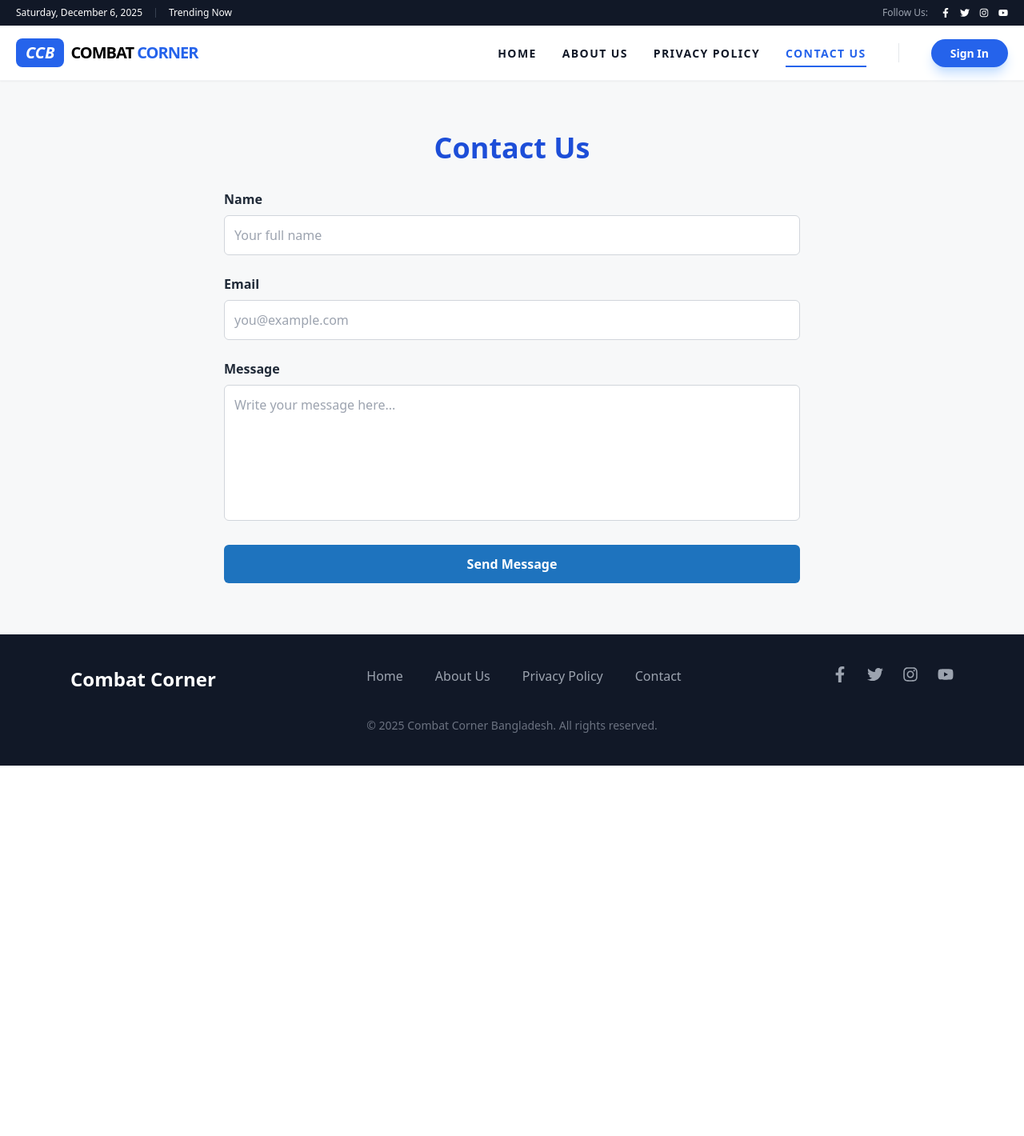
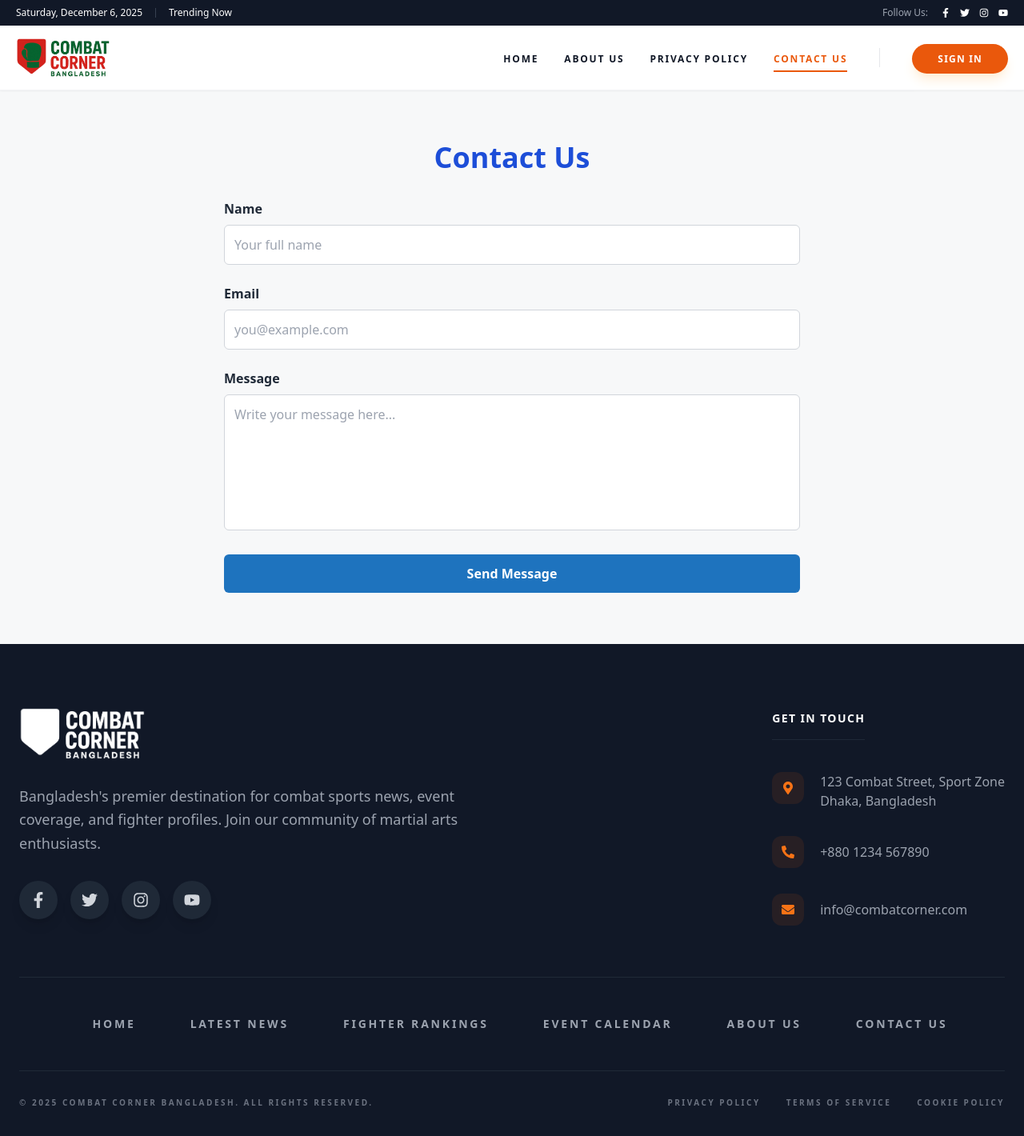
Before and after one commit to AK-Tanha/Full-Stack-Blog-Site, a React (Vite) app in the folder frontend/: page /contact-us in a window 1280 px wide. Shown: the top 1420 px of the page at 80% size. Before the commit the page ends 957 px from the top, so only its background shows below. Built offline with nearby package versions, Linux system fonts and the light colour scheme; what editorjs-html would draw is missing.

Commit message:
feat: redesign Single Blog page layout and update Footer with contact information

```diff
--- a/frontend/src/Component/Footer.jsx
+++ b/frontend/src/Component/Footer.jsx
@@ -1,46 +1,80 @@
 import React from 'react';
 import { Link } from 'react-router-dom';
-import { FaFacebookF, FaTwitter, FaInstagram, FaYoutube } from 'react-icons/fa';
+import { FaFacebookF, FaTwitter, FaInstagram, FaYoutube, FaEnvelope, FaPhoneAlt, FaMapMarkerAlt } from 'react-icons/fa';
 
 const Footer = () => {
   return (
-    <footer className="bg-gray-900 text-gray-300 py-10">
-      <div className="container mx-auto px-6 max-w-6xl">
-        <div className="flex flex-col md:flex-row justify-between items-center md:items-start gap-8 md:gap-0">
+    <footer className="bg-gray-900 text-gray-300 pt-20 pb-10">
+      <div className="container mx-auto px-6 max-w-7xl">
+        <div className="grid grid-cols-1 lg:grid-cols-2 gap-20 mb-16">
 
-          {/* Logo / Brand */}
-          <div className="text-white text-2xl font-bold">
-            <Link to="/">Combat Corner</Link>
+          {/* Brand Column */}
+          <div className="space-y-8">
+            <Link to="/">
+              <img src="/Logo.png" alt="Combat Corner Logo" className="h-16 w-auto brightness-0 invert" />
+            </Link>
+            <p className="text-gray-400 text-lg leading-relaxed max-w-xl">
+              Bangladesh's premier destination for combat sports news, event coverage, and fighter profiles. Join our community of martial arts enthusiasts.
+            </p>
+            <div className="flex gap-4">
+              {[FaFacebookF, FaTwitter, FaInstagram, FaYoutube].map((Icon, i) => (
+                <a key={i} href="#" className="w-12 h-12 rounded-full bg-gray-800 flex items-center justify-center hover:bg-orange-600 hover:text-white transition-all duration-300 shadow-lg">
+                  <Icon size={20} />
+                </a>
+              ))}
+            </div>
           </div>
 
-          {/* Navigation */}
-          <nav className="flex flex-wrap justify-center gap-6 md:gap-10 text-gray-400">
-            <Link to="/" className="hover:text-white transition">Home</Link>
-            <Link to="/about-us" className="hover:text-white transition">About Us</Link>
-            <Link to="/privacy-policy" className="hover:text-white transition">Privacy Policy</Link>
-            <Link to="/contact-us" className="hover:text-white transition">Contact</Link>
-          </nav>
-
-          {/* Social Icons */}
-          <div className="flex gap-6 text-gray-400">
-            <a href="https://facebook.com" target="_blank" rel="noopener noreferrer" aria-label="Facebook" className="hover:text-white transition">
-              <FaFacebookF size={20} />
-            </a>
-            <a href="https://twitter.com" target="_blank" rel="noopener noreferrer" aria-label="Twitter" className="hover:text-white transition">
-              <FaTwitter size={20} />
-            </a>
-            <a href="https://instagram.com" target="_blank" rel="noopener noreferrer" aria-label="Instagram" className="hover:text-white transition">
-              <FaInstagram size={20} />
-            </a>
-            <a href="https://youtube.com" target="_blank" rel="noopener noreferrer" aria-label="YouTube" className="hover:text-white transition">
-              <FaYoutube size={20} />
-            </a>
+          {/* Contact Info */}
+          <div className="lg:justify-self-end">
+            <h4 className="text-white font-black uppercase tracking-widest text-sm mb-10 border-b border-gray-800 pb-4 inline-block">Get In Touch</h4>
+            <ul className="space-y-8">
+              <li className="flex items-start gap-5">
+                <div className="w-10 h-10 rounded-xl bg-orange-600/10 flex items-center justify-center flex-shrink-0">
+                  <FaMapMarkerAlt className="text-orange-500" />
+                </div>
+                <p className="text-md text-gray-400 font-medium">123 Combat Street, Sport Zone<br />Dhaka, Bangladesh</p>
+              </li>
+              <li className="flex items-center gap-5">
+                <div className="w-10 h-10 rounded-xl bg-orange-600/10 flex items-center justify-center flex-shrink-0">
+                  <FaPhoneAlt className="text-orange-500" />
+                </div>
+                <p className="text-md text-gray-400 font-medium">+880 1234 567890</p>
+              </li>
+              <li className="flex items-center gap-5">
+                <div className="w-10 h-10 rounded-xl bg-orange-600/10 flex items-center justify-center flex-shrink-0">
+                  <FaEnvelope className="text-orange-500" />
+                </div>
+                <p className="text-md text-gray-400 font-medium">info@combatcorner.com</p>
+              </li>
+            </ul>
           </div>
         </div>
 
-        {/* Copyright */}
-        <div className="mt-8 text-center text-gray-500 text-sm">
-          &copy; {new Date().getFullYear()} Combat Corner Bangladesh. All rights reserved.
+        {/* Quick Links - Single Horizontal Line */}
+        <div className="border-t border-gray-800 py-12">
+          <ul className="flex flex-wrap justify-center gap-x-12 gap-y-6">
+            {['Home', 'Latest News', 'Fighter Rankings', 'Event Calendar', 'About Us', 'Contact Us'].map((link) => (
+              <li key={link}>
+                <Link to="/" className="text-gray-400 hover:text-orange-500 transition-all duration-300 text-sm font-black uppercase tracking-[0.2em] group flex items-center gap-3">
+                  <span className="w-2 h-2 rounded-full bg-orange-600 scale-0 group-hover:scale-100 transition-transform"></span>
+                  {link}
+                </Link>
+              </li>
+            ))}
+          </ul>
+        </div>
+
+        {/* Bottom Bar */}
+        <div className="pt-8 border-t border-gray-800 flex flex-col md:flex-row justify-between items-center gap-6 text-center md:text-left">
+          <p className="text-gray-500 text-[10px] font-black uppercase tracking-[0.25em]">
+            &copy; {new Date().getFullYear()} Combat Corner Bangladesh. All rights reserved.
+          </p>
+          <div className="flex flex-wrap justify-center gap-8 text-[10px] font-black uppercase tracking-[0.25em] text-gray-500">
+            <Link to="/" className="hover:text-white transition-colors">Privacy Policy</Link>
+            <Link to="/" className="hover:text-white transition-colors">Terms of Service</Link>
+            <Link to="/" className="hover:text-white transition-colors">Cookie Policy</Link>
+          </div>
         </div>
       </div>
     </footer>
--- a/frontend/src/Component/Navbar.jsx
+++ b/frontend/src/Component/Navbar.jsx
@@ -61,13 +61,8 @@ const Navbar = () => {
 
       <nav className='container mx-auto flex justify-between items-center px-5 py-4'>
         {/* Logo */}
-        <Link to="/" className='flex items-center gap-2 group'>
-          <div className='bg-blue-600 text-white px-3 py-1 rounded-lg font-black text-xl italic group-hover:bg-blue-700 transition-colors'>
-            CCB
-          </div>
-          <span className='text-xl font-black tracking-tighter uppercase hidden sm:block'>
-            Combat <span className='text-blue-600'>Corner</span>
-          </span>
+        <Link to="/" className='flex items-center group'>
+          <img src="/Logo.png" alt="Combat Corner Logo" className='h-12 w-auto object-contain' />
         </Link>
 
         {/* Desktop Menu */}
@@ -77,8 +72,8 @@ const Navbar = () => {
               <NavLink
                 to={list.path}
                 className={({ isActive }) =>
-                  `text-sm font-bold uppercase tracking-widest transition-all duration-300 relative py-2 after:content-[''] after:absolute after:bottom-0 after:left-0 after:w-0 after:h-0.5 after:bg-blue-600 after:transition-all hover:after:w-full ${
-                    isActive ? "text-blue-600 after:w-full" : "text-gray-900 hover:text-blue-600"
+                  `text-xs font-black uppercase tracking-[0.15em] transition-all duration-300 relative py-2 after:content-[''] after:absolute after:bottom-0 after:left-0 after:w-0 after:h-0.5 after:bg-orange-600 after:transition-all hover:after:w-full ${
+                    isActive ? "text-orange-600 after:w-full" : "text-gray-900 hover:text-orange-600"
                   }`
                 }>
                 {list.name}
@@ -91,7 +86,7 @@ const Navbar = () => {
           {user ? (
             <li className='flex items-center gap-4'>
               <Link to={user.role === 'admin' ? "/dashboard" : "/profile"} className='flex items-center gap-2 group'>
-                <img src={avatarImg} alt="avatar" className='w-9 h-9 rounded-full border-2 border-transparent group-hover:border-blue-600 transition-all' />
+                <img src={avatarImg} alt="avatar" className='w-9 h-9 rounded-full border-2 border-transparent group-hover:border-orange-600 transition-all' />
                 <span className='text-sm font-bold text-gray-900'>{user.username}</span>
               </Link>
               <button
@@ -104,7 +99,7 @@ const Navbar = () => {
             <li>
               <NavLink
                 to="/log-in"
-                className='bg-blue-600 text-white px-6 py-2 rounded-full text-sm font-bold hover:bg-blue-700 transition-all shadow-lg shadow-blue-200'>
+                className='bg-orange-600 text-white px-8 py-2.5 rounded-full text-xs font-black uppercase tracking-widest hover:bg-orange-700 transition-all shadow-lg shadow-orange-100 hover:shadow-orange-200'>
                 Sign In
               </NavLink>
             </li>
@@ -125,22 +120,20 @@ const Navbar = () => {
       <div className={`lg:hidden fixed inset-0 z-[60] transition-all duration-500 ${isMenuOpen ? 'visible opacity-100' : 'invisible opacity-0'}`}>
         <div className='absolute inset-0 bg-black/60 backdrop-blur-sm' onClick={() => setIsMenuOpen(false)} />
         <div className={`absolute right-0 top-0 h-full w-4/5 max-w-sm bg-white shadow-2xl transition-transform duration-500 ease-out transform ${isMenuOpen ? 'translate-x-0' : 'translate-x-full'}`}>
-          <div className='p-6 flex flex-col h-full'>
-            <div className='flex items-center justify-between mb-10'>
-              <span className='text-xl font-black uppercase tracking-tighter'>
-                Combat <span className='text-blue-600'>Corner</span>
-              </span>
-              <button onClick={() => setIsMenuOpen(false)} className='p-2 bg-gray-100 rounded-full'><IoCloseSharp /></button>
+          <div className='p-8 flex flex-col h-full'>
+            <div className='flex items-center justify-between mb-12'>
+              <img src="/Logo.png" alt="Combat Corner Logo" className='h-10 w-auto object-contain' />
+              <button onClick={() => setIsMenuOpen(false)} className='p-2 bg-gray-100 rounded-full hover:bg-gray-200 transition-colors'><IoCloseSharp /></button>
             </div>
 
-            <ul className='flex flex-col gap-6 mb-auto'>
+            <ul className='flex flex-col gap-8 mb-auto'>
               {navLists.map((list, index) => (
                 <li key={index}>
                   <NavLink
                     to={list.path}
                     onClick={() => setIsMenuOpen(false)}
                     className={({ isActive }) =>
-                      `text-lg font-bold uppercase tracking-widest ${isActive ? "text-blue-600" : "text-gray-900"}`
+                      `text-lg font-black uppercase tracking-widest ${isActive ? "text-orange-600" : "text-gray-900"}`
                     }>
                     {list.name}
                   </NavLink>
@@ -150,23 +143,23 @@ const Navbar = () => {
 
             <div className='mt-10 pt-10 border-t border-gray-100'>
               {user ? (
-                <div className='flex flex-col gap-4'>
-                  <div className='flex items-center gap-3'>
-                    <img src={avatarImg} alt="avatar" className='w-12 h-12 rounded-full border-2 border-blue-600' />
+                <div className='flex flex-col gap-6'>
+                  <div className='flex items-center gap-4'>
+                    <img src={avatarImg} alt="avatar" className='w-14 h-14 rounded-full border-2 border-orange-600 shadow-md' />
                     <div>
-                      <p className='font-bold text-gray-900'>{user.username}</p>
-                      <p className='text-xs text-gray-500 capitalize'>{user.role}</p>
+                      <p className='font-black text-gray-900 uppercase tracking-tight'>{user.username}</p>
+                      <p className='text-xs text-orange-600 font-bold uppercase tracking-widest'>{user.role}</p>
                     </div>
                   </div>
-                  <Link to={user.role === 'admin' ? "/dashboard" : "/profile"} className='w-full py-3 bg-gray-900 text-white rounded-xl font-bold text-center' onClick={() => setIsMenuOpen(false)}>
+                  <Link to={user.role === 'admin' ? "/dashboard" : "/profile"} className='w-full py-4 bg-gray-900 text-white rounded-2xl font-black uppercase tracking-widest text-sm text-center shadow-lg' onClick={() => setIsMenuOpen(false)}>
                     Go to Dashboard
                   </Link>
-                  <button onClick={hanDelLogout} className='w-full py-3 border border-red-200 text-red-600 rounded-xl font-bold'>
+                  <button onClick={hanDelLogout} className='w-full py-4 border-2 border-red-50 text-red-600 rounded-2xl font-black uppercase tracking-widest text-sm hover:bg-red-50 transition-colors'>
                     Log Out
                   </button>
                 </div>
               ) : (
-                <NavLink to="/log-in" className='w-full py-4 bg-blue-600 text-white rounded-xl font-bold text-center block shadow-xl shadow-blue-100' onClick={() => setIsMenuOpen(false)}>
+                <NavLink to="/log-in" className='w-full py-5 bg-orange-600 text-white rounded-2xl font-black uppercase tracking-widest text-center block shadow-2xl shadow-orange-100' onClick={() => setIsMenuOpen(false)}>
                   Sign In
                 </NavLink>
               )}
--- a/frontend/src/pages/blogs/Searchblogs.jsx
+++ b/frontend/src/pages/blogs/Searchblogs.jsx
@@ -15,7 +15,7 @@ const Searchblogs = ({ search, handleSearchChange, handleSearch, category, handl
       <div className="flex flex-col md:flex-row items-stretch">
         {/* Search Input Section */}
         <div className="flex-grow flex items-center px-6 py-4 border-b md:border-b-0 md:border-r border-gray-100 group">
-          <FiSearch className="text-gray-400 group-focus-within:text-blue-600 transition-colors w-5 h-5" />
+          <FiSearch className="text-gray-400 group-focus-within:text-orange-600 transition-colors w-5 h-5" />
           <input
             value={search}
             onChange={handleSearchChange}
@@ -45,7 +45,7 @@ const Searchblogs = ({ search, handleSearchChange, handleSearch, category, handl
         {/* Action Button */}
         <button
           onClick={handleSearch}
-          className="bg-blue-600 hover:bg-blue-700 text-white font-black uppercase tracking-tighter px-10 py-4 transition-all active:scale-95"
+          className="bg-orange-600 hover:bg-orange-700 text-white font-black uppercase tracking-tighter px-10 py-4 transition-all active:scale-95"
         >
           Search
         </button>
```
Also changed, not shown: frontend/src/Component/Loading.jsx (+48 -6 lines), frontend/src/pages/blogs/Blogs.jsx (+9 -9 lines), frontend/src/pages/blogs/singleblogs/RelatedBlogs.jsx (+13 -11 lines), frontend/src/pages/blogs/singleblogs/SingleBlogCard.jsx (+56 -24 lines), frontend/src/pages/blogs/singleblogs/Singleblogs.jsx (+44 -11 lines).
